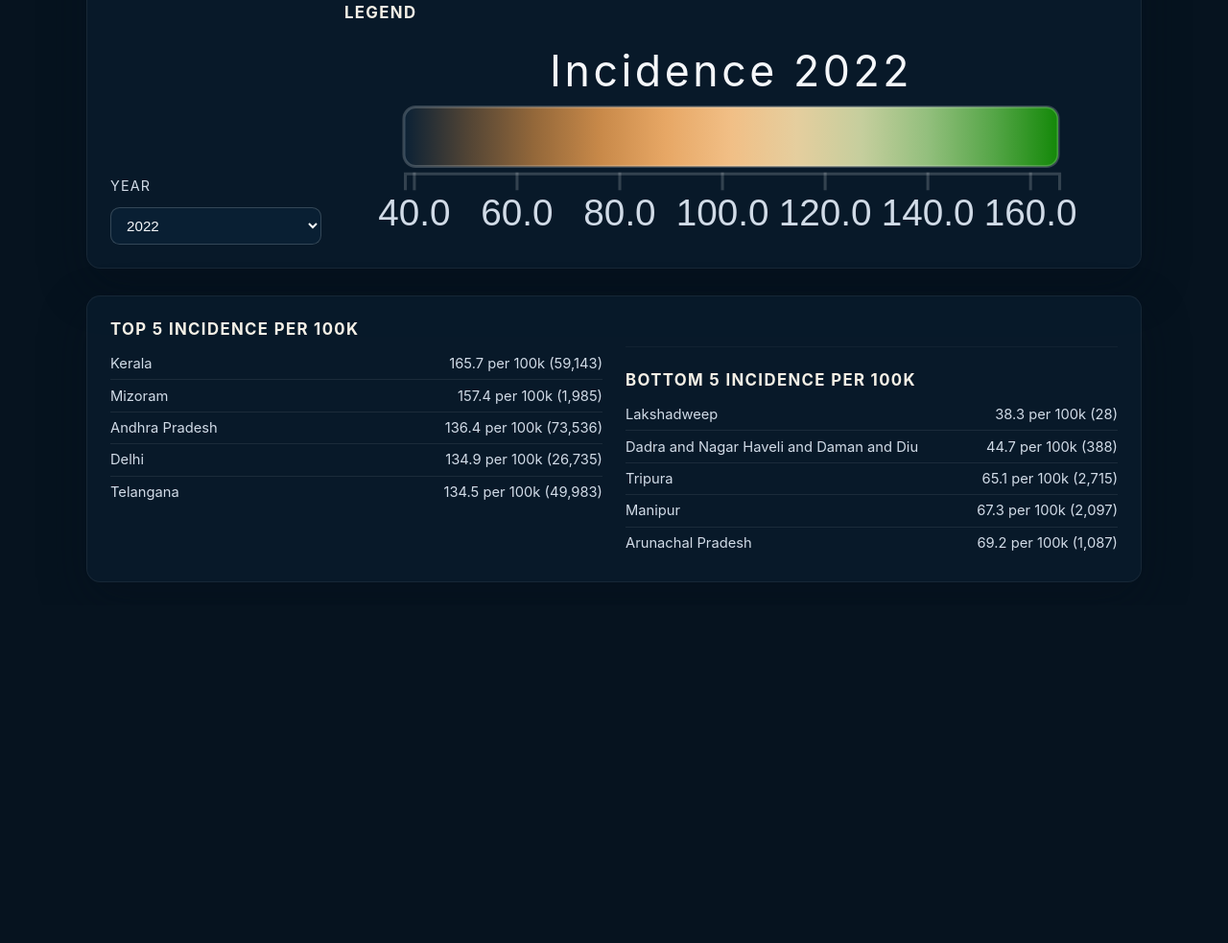
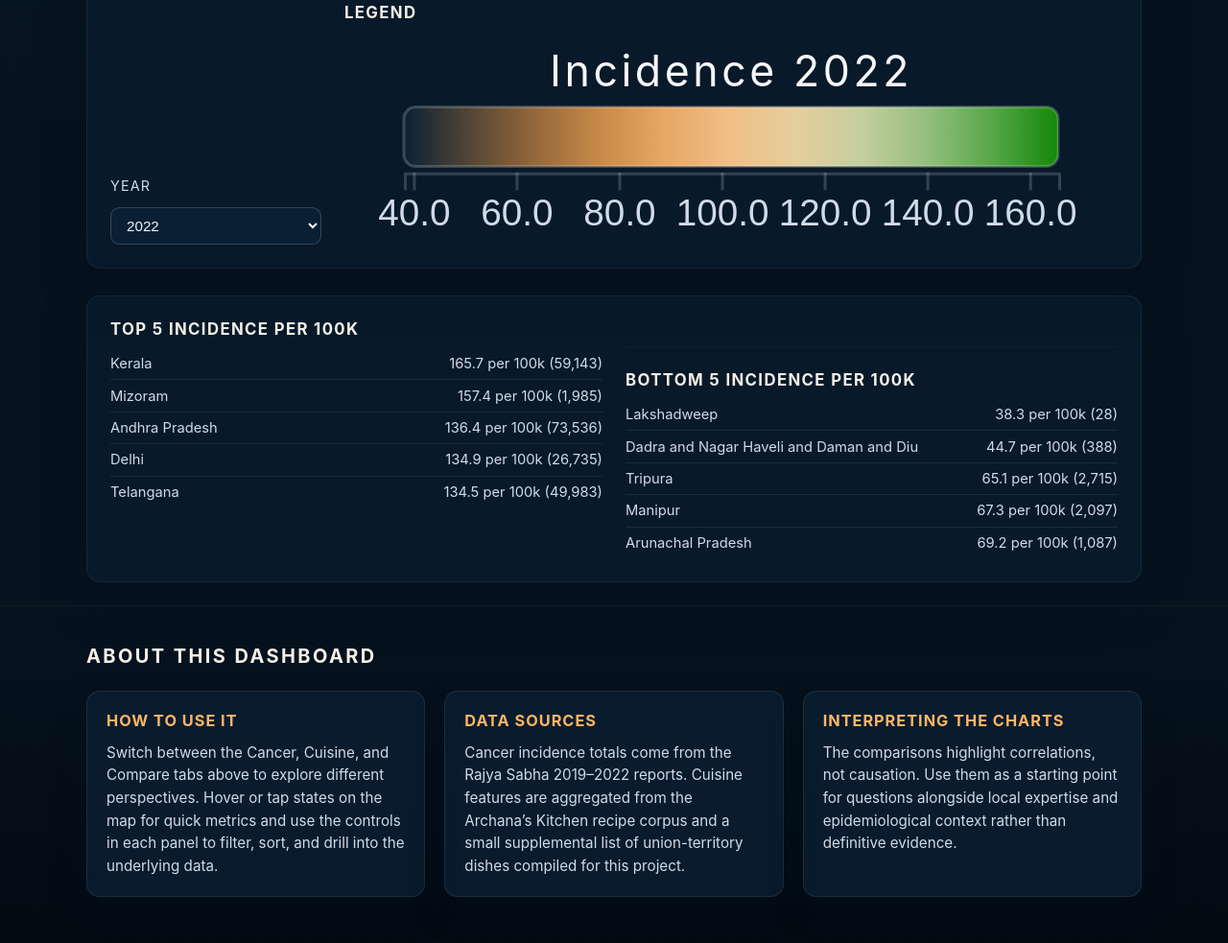
Before and after one commit to rhicksrad/India, a website built with Vite: page index.html in a window 1280 px wide. Shown: the part 1310-2293 px from the top of the page at 96% size. Before the commit the page ends 1941 px from the top, so only its background shows below. Built offline with nearby package versions, Linux system fonts and the light colour scheme.

Commit message:
Add footer about panel with usage and data guidance

```diff
--- a/index.html
+++ b/index.html
@@ -10,6 +10,36 @@
   <body>
     <nav id="nav"></nav>
     <div id="app"></div>
+    <footer class="about-panel">
+      <div class="about-panel__content">
+        <h2>About this dashboard</h2>
+        <div class="about-panel__grid">
+          <section>
+            <h3>How to use it</h3>
+            <p>
+              Switch between the Cancer, Cuisine, and Compare tabs above to explore different perspectives. Hover or tap states
+              on the map for quick metrics and use the controls in each panel to filter, sort, and drill into the underlying
+              data.
+            </p>
+          </section>
+          <section>
+            <h3>Data sources</h3>
+            <p>
+              Cancer incidence totals come from the Rajya Sabha 2019–2022 reports. Cuisine features are aggregated from the
+              Archana&rsquo;s Kitchen recipe corpus and a small supplemental list of union-territory dishes compiled for this
+              project.
+            </p>
+          </section>
+          <section>
+            <h3>Interpreting the charts</h3>
+            <p>
+              The comparisons highlight correlations, not causation. Use them as a starting point for questions alongside local
+              expertise and epidemiological context rather than definitive evidence.
+            </p>
+          </section>
+        </div>
+      </div>
+    </footer>
     <script type="module" src="/src/main.ts"></script>
   </body>
 </html>
--- a/src/ui/app.css
+++ b/src/ui/app.css
@@ -22,6 +22,58 @@ body {
   margin: 0;
   background: radial-gradient(circle at top left, rgba(19, 52, 74, 0.35), transparent 55%), var(--color-navy-900);
   color: var(--color-text-primary);
+}
+
+.about-panel {
+  margin: 0;
+  padding: 2.5rem 1.5rem 3rem;
+  background: linear-gradient(180deg, rgba(6, 19, 31, 0.95), rgba(3, 10, 19, 0.95));
+  border-top: 1px solid rgba(245, 247, 250, 0.08);
+}
+
+.about-panel__content {
+  max-width: 1100px;
+  margin: 0 auto;
+  display: flex;
+  flex-direction: column;
+  gap: 1.5rem;
+}
+
+.about-panel__content h2 {
+  margin: 0;
+  font-size: 1.25rem;
+  letter-spacing: 0.12em;
+  text-transform: uppercase;
+  color: var(--color-cream);
+}
+
+.about-panel__grid {
+  display: grid;
+  gap: 1.25rem;
+  grid-template-columns: repeat(auto-fit, minmax(220px, 1fr));
+}
+
+.about-panel__grid section {
+  background: rgba(11, 33, 53, 0.75);
+  border-radius: 0.85rem;
+  border: 1px solid rgba(245, 247, 250, 0.08);
+  padding: 1.25rem;
+  box-shadow: 0 16px 32px rgba(4, 16, 28, 0.35);
+}
+
+.about-panel__grid h3 {
+  margin: 0 0 0.75rem;
+  font-size: 1.02rem;
+  color: var(--color-saffron-soft);
+  letter-spacing: 0.06em;
+  text-transform: uppercase;
+}
+
+.about-panel__grid p {
+  margin: 0;
+  color: var(--color-text-secondary);
+  line-height: 1.55;
+  font-size: 0.95rem;
 }
 
 nav {
```
